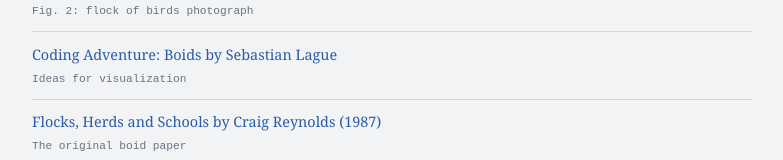
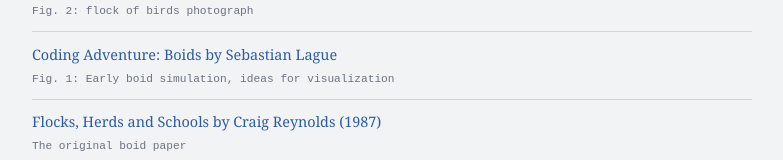
Before and after one commit to BungerBeesechurger/Explorable-Website, a plain HTML site: page index.html in a window 1280 px wide. Shown: the part 4736-4896 px from the top of the page, without its empty margins (248-1031 px from the left). Drawn offline with Linux system fonts and the light colour scheme.

Commit message:
Update index.html

```diff
--- a/index.html
+++ b/index.html
@@ -278,7 +278,7 @@
           <a href="https://www.youtube.com/watch?v=bqtqltqcQhw" target="_blank">
             Coding Adventure: Boids by Sebastian Lague
           </a>
-          <span class="source-note">Ideas for visualization</span>
+          <span class="source-note">Fig. 1: Early boid simulation, ideas for visualization</span>
         </li>
         <li>
           <a href="https://dl.acm.org/doi/10.1145/37402.37406" target="_blank">
```
